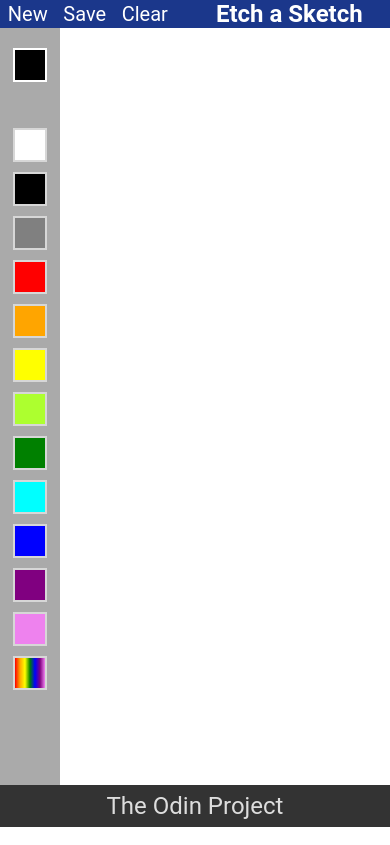
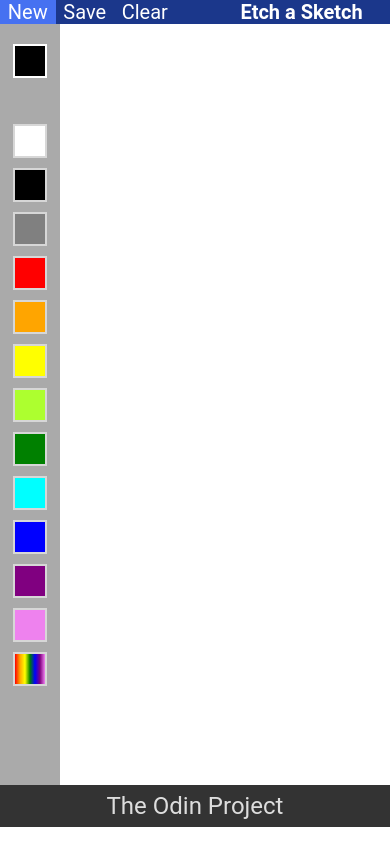
Before and after one commit to femelo/etch-a-sketch, a plain HTML site: page index.html in a window 390 px wide. Drawn offline with Linux system fonts and the light colour scheme.

Commit message:
Add CSS adjustments for mobile devices

```diff
--- a/index.html
+++ b/index.html
@@ -2,6 +2,7 @@
 
 <head>
     <meta charset="utf-8">
+    <meta name="viewport" content="width=device-width, height=device-height, initial-scale=1">
     <title>Etch a Sketch</title>
     <link rel="stylesheet" href="style.css">
     <script src="script.js" defer></script>
--- a/script.js
+++ b/script.js
@@ -25,7 +25,12 @@ const colorList = ["grey", "red", "orange", "yellow", "greenyellow", "green", "c
 let selectedColor = "black";
 let drawingAvailable = false;
 
+// Resize elements upon initialization
+resizeOps();
+
 // Add listeners
+// Fow window
+window.addEventListener("resize", resizeOps);
 // For menu items
 newMenuItem.addEventListener("click", () => newDialog.showModal());
 saveMenuItem.addEventListener("click", () => {
@@ -92,6 +97,11 @@ function colorCellByTouch(e) {
 }
 
 // Helper functions
+// Resize element reference
+function resizeOps() {
+    document.documentElement.style.setProperty("--vh", window.innerHeight * 0.01 + "px");
+};
+
 // Get random color
 function getRandomColor() {
     const index = Math.floor(colorList.length * Math.random());
--- a/style.css
+++ b/style.css
@@ -1,7 +1,8 @@
-body {
+html, body {
     margin: 0;
     padding: 0;
     height: 100vh;
+    height: calc(var(--vh, 1vh) * 100);
     width: 100vw;
     box-sizing: border-box;
 }
@@ -14,6 +15,7 @@ body {
     align-items: stretch;
     width: 100vw;
     height: 98vh;
+    height: calc(var(--vh, 1vh) * 98);
 }
 
 .menu-bar {
@@ -44,6 +46,7 @@ body {
     font-family: roboto;
     font-size: 24px;
     height: 5vh;
+    height: calc(var(--vh, 1vh) * 5);
 }
 
 /* UI elements */
@@ -77,7 +80,7 @@ a {
 #rightmost-item {
     color: white;
     margin: 0px 5vw;
-    font-size: 24px;
+    /* font-size: 24px; */
     font-weight: 600;
 }
 
```
